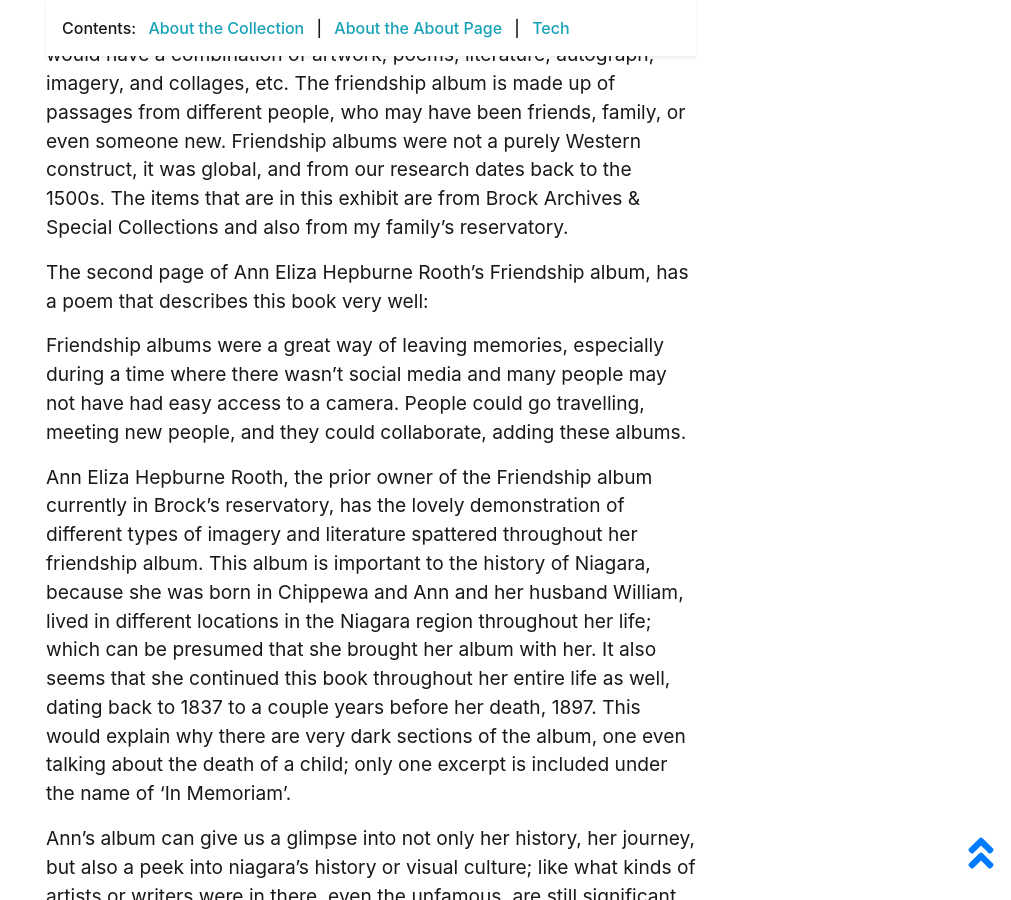
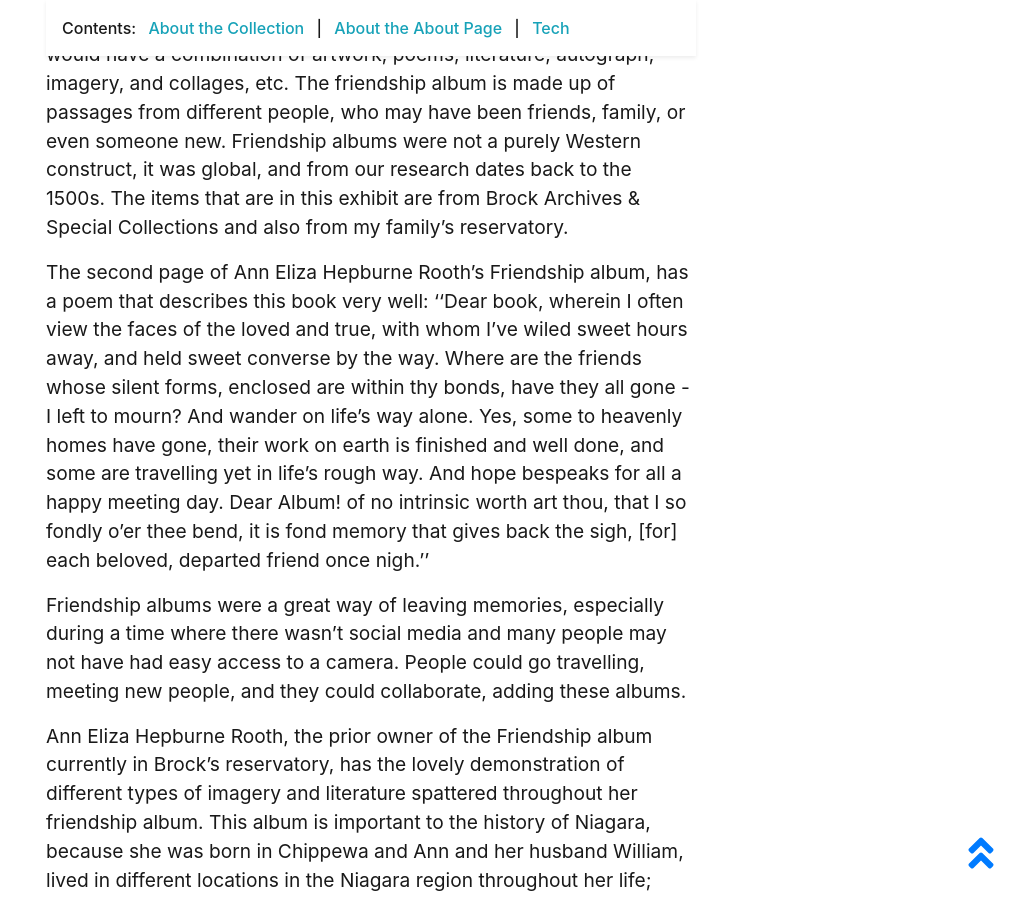
Before and after one commit to AbiSarah/A-Fond-Sigh-of-Friendship, a Jekyll site: the page built from pages/about.md, in a window 1280 px wide and 900 px high, scrolled down 802 px. Shown: the whole window, without its empty margins (269-1280 px from the left). Built offline with Jekyll 4.4.1, drawn with Linux system fonts in a browser that asks for light colours.

Commit message:
Update about.md

```diff
--- a/pages/about.md
+++ b/pages/about.md
@@ -17,6 +17,10 @@ credits: true
 Friendship albums are something you may have not heard of; or have a different idea of what it may have been, when you hear the name. A friendship album,  may also be known as an amicorum album, or in the case of my family, autograph books. These were albums where people would have a combination of artwork, poems, literature, autograph, imagery, and collages, etc. The friendship album is made up of passages from different people, who may have been friends, family, or even someone new. Friendship albums were not a purely Western construct, it was global, and from our research dates back to the 1500s. The items that are in this exhibit are from Brock Archives & Special Collections and also from my family's reservatory.
 
 The second page of Ann Eliza Hepburne Rooth’s Friendship album, has a poem that describes this book very well:
+''Dear book, wherein I often view the faces of the loved and true, with whom I've wiled sweet hours away, and held sweet converse by the way.
+Where are the friends whose silent forms, enclosed are within thy bonds, have they all gone - I left to mourn? And wander on life's way alone.
+Yes, some to heavenly homes have gone, their work on earth is finished and well done, and some are travelling yet in life's rough way. And hope bespeaks for all a happy meeting day.
+Dear Album! of no intrinsic worth art thou, that I so fondly o'er thee bend, it is fond memory that gives back the sigh, [for] each beloved, departed friend once nigh.''
 
 Friendship albums were a great way of leaving memories, especially during a time where there wasn’t social media and many people  may not have had easy access to a camera. People could go travelling, meeting new people, and they could collaborate, adding these albums.
 
```
